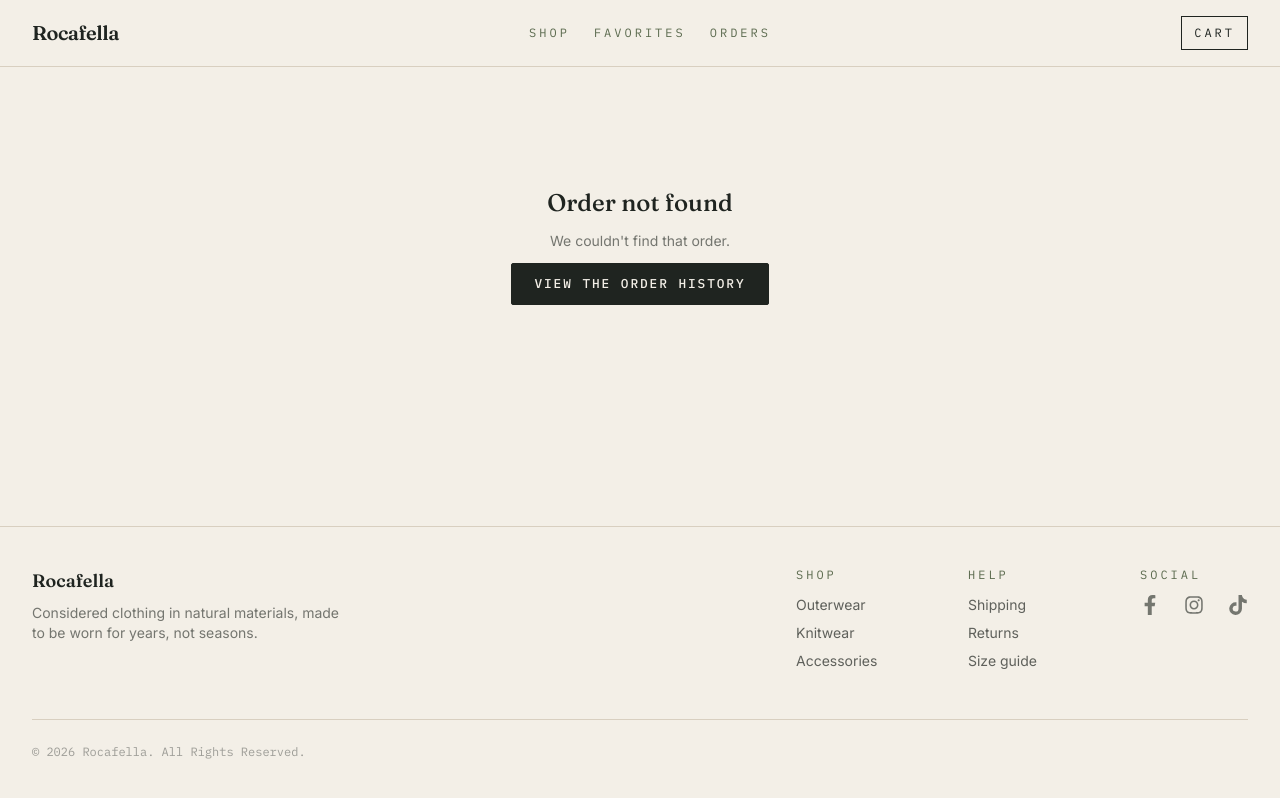
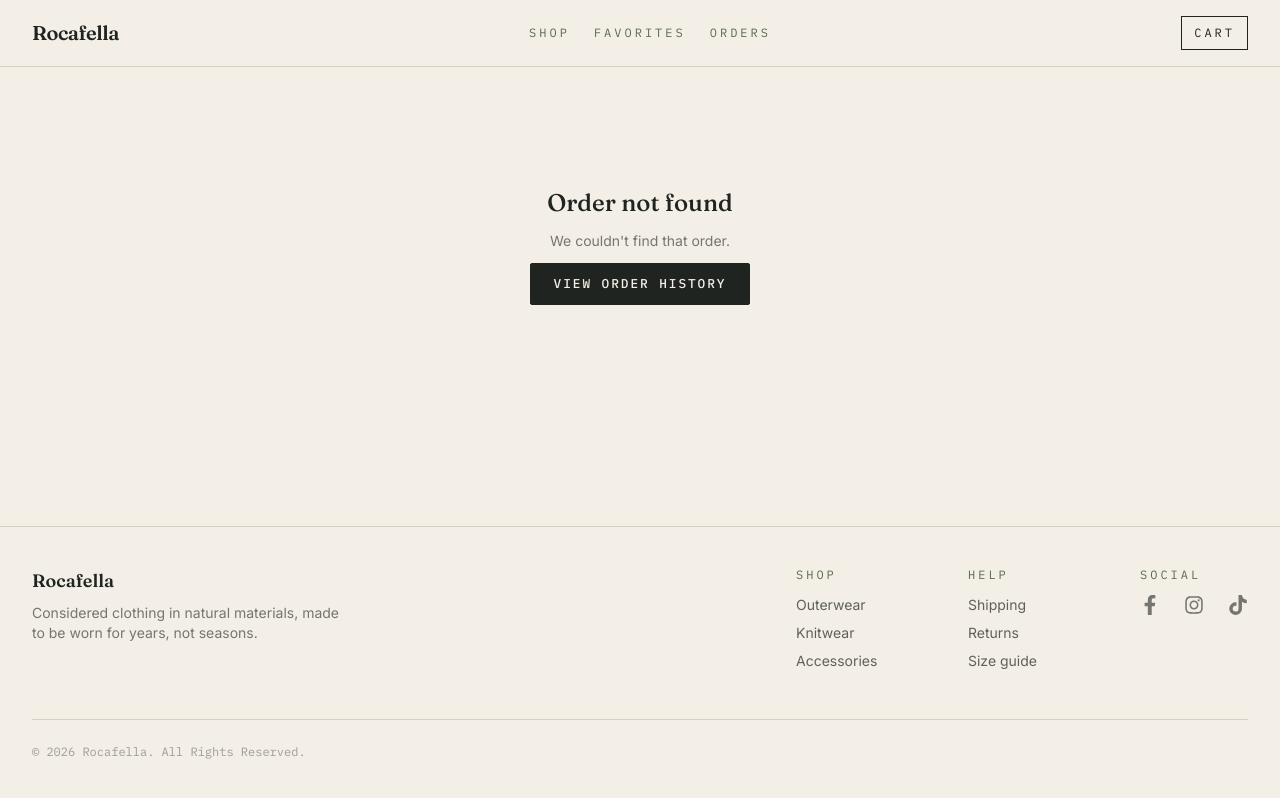
Before and after one commit to RocAfella044/Rocafella-clothes, a React (Vite) app: page /orders/1 in a window 1280 px wide. Built offline with nearby package versions, Linux system fonts and the light colour scheme.

Commit message:
updated UI

```diff
--- a/src/pages/OrderDetailPage.jsx
+++ b/src/pages/OrderDetailPage.jsx
@@ -20,7 +20,7 @@ export function OrderDetailPage() {
           message="We couldn't find that order."
           action={
             <Link to="/orders">
-              <Button $variant="primary">View the order history</Button>
+              <Button $variant="primary">View order history</Button>
             </Link>
           }
         />
```
